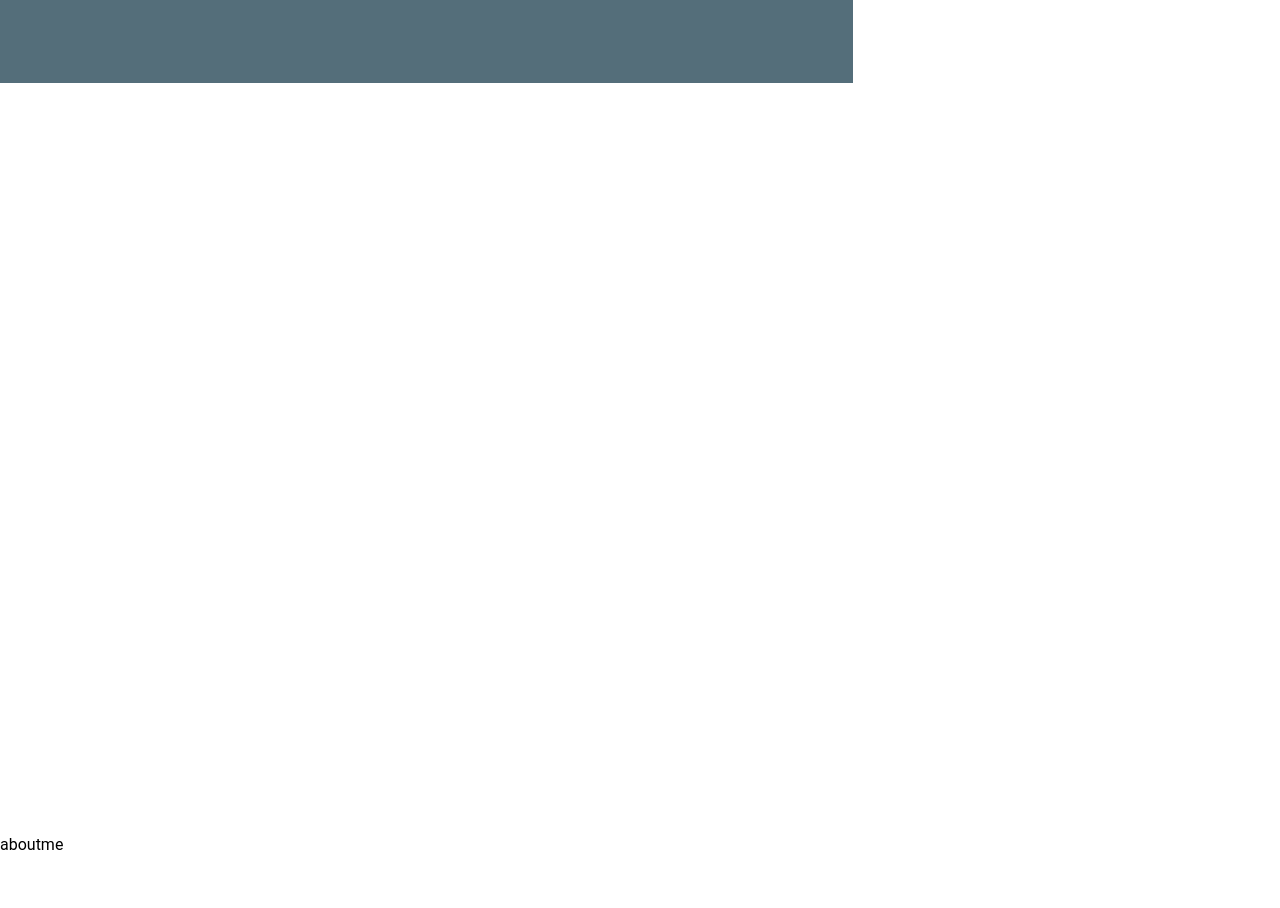
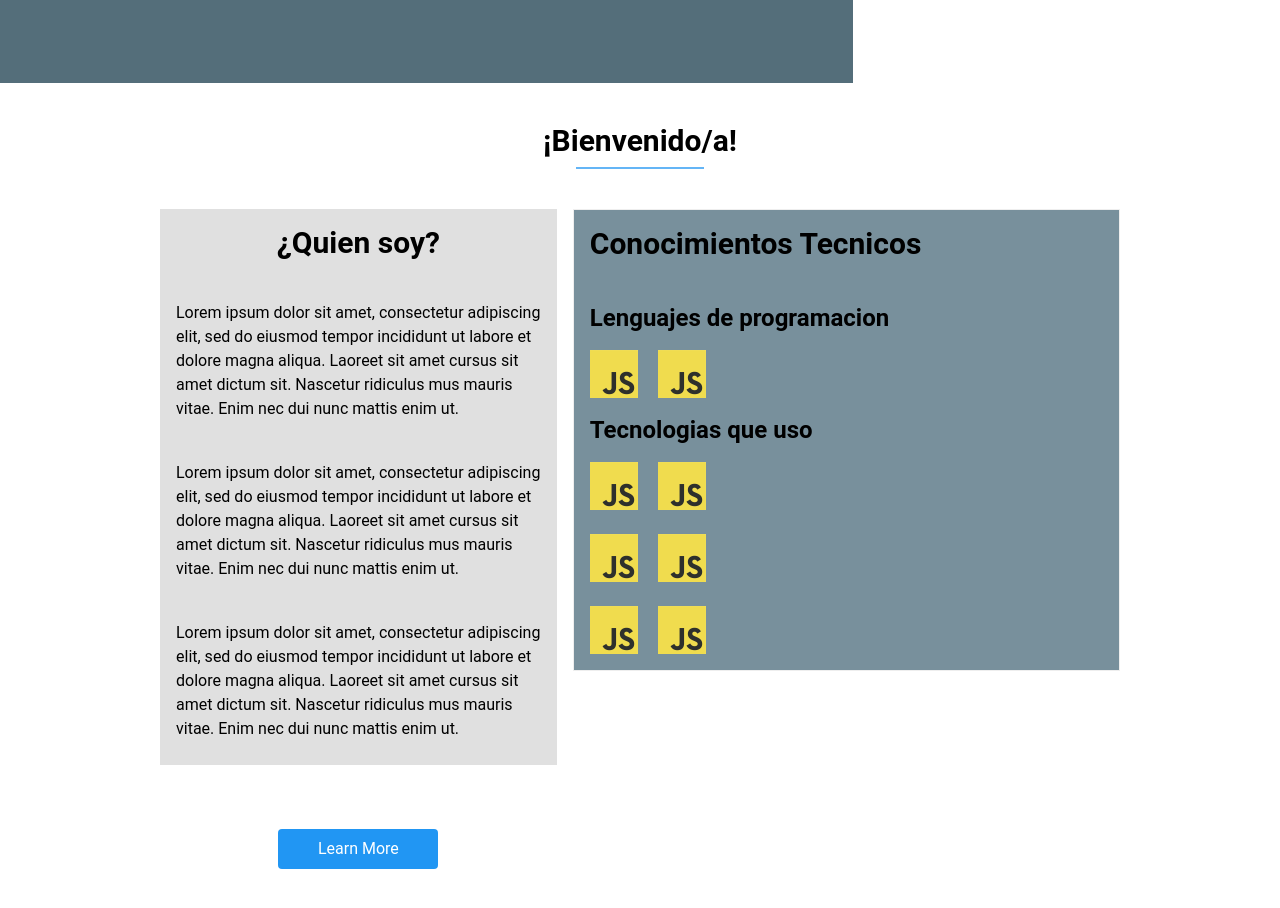
Before and after one commit to FabrizioVal/Portafolio, a React app in the folder Portafolio/: page / in a window 1280 px wide. Shown: the part 520-1428 px from the top of the page. Before the commit the page ends 1377 px from the top, so only its background shows below. Built offline with nearby package versions, Linux system fonts and the light colour scheme; the HTML template or start-up script is replaced by a standard one.

Commit message:
Empeze el esqueleto de la seccion de bienvenida 15 02 2024

```diff
--- a/Portafolio/src/components/aboutme.jsx
+++ b/Portafolio/src/components/aboutme.jsx
@@ -1,11 +1,70 @@
-import React from 'react'
+import React from 'react';
+import logo from '../assets/js_logo.png';
 
 const Aboutme = () => {
   return (
-    <div  className='mt-[750px]' >
-        aboutme
+    <div className='mt-10'>
+
+    <h1 className="mb-2 text-3xl font-bold text-center">¡Bienvenido/a!</h1>
+    <div style={{ maxWidth: '10%', marginLeft: 'auto', marginRight: 'auto' }}>
+     <hr className="mb-10 my-2 border-t-2 border-blue-300" />
     </div>
-  )
-}
 
-export default Aboutme
+    <div className=" flex flex-col items-center justify-center h-screen">
+
+
+      <div className="flex flex-col lg:flex-row items-center lg:items-start justify-center lg:justify-between h-full w-full lg:w-3/4 mx-auto">
+        <div className="pr-4 lg:w-1/2 mb-4 lg:mb-0">
+          <div className="paragraph-container bg-gray-300 p-4">
+            <h1 className='text-center text-3xl font-bold mb-10'>¿Quien soy?</h1>
+            <p className="text-base mb-2">
+              Lorem ipsum dolor sit amet, consectetur adipiscing elit, sed do eiusmod tempor incididunt ut labore et dolore magna aliqua. Laoreet sit amet cursus sit amet dictum sit. Nascetur ridiculus mus mauris vitae. Enim nec dui nunc mattis enim ut.
+            </p>
+          </div>
+          <div className="paragraph-container bg-gray-300 p-4">
+            <p className="text-base mb-2">
+              Lorem ipsum dolor sit amet, consectetur adipiscing elit, sed do eiusmod tempor incididunt ut labore et dolore magna aliqua. Laoreet sit amet cursus sit amet dictum sit. Nascetur ridiculus mus mauris vitae. Enim nec dui nunc mattis enim ut.
+            </p>
+          </div>
+          <div className="paragraph-container bg-gray-300 p-4">
+            <p className="text-base mb-2">
+              Lorem ipsum dolor sit amet, consectetur adipiscing elit, sed do eiusmod tempor incididunt ut labore et dolore magna aliqua. Laoreet sit amet cursus sit amet dictum sit. Nascetur ridiculus mus mauris vitae. Enim nec dui nunc mattis enim ut.
+            </p>
+          </div>
+          <div className="text-center">
+            <button className="mt-16 bg-blue-500 text-white px-4 py-2 w-40 rounded">
+              Learn More
+            </button>
+          </div>
+        </div>
+
+        <div className="lg:w-2/3 bg-blue-gray-400">
+          <div className=" border p-4">
+            <h2 className='text-left text-3xl font-bold mb-10'>Conocimientos Tecnicos</h2>
+            <h2 className="text-2xl font-bold mb-4">Lenguajes de programacion</h2>
+            <div className="flex align-left">
+              <img src={logo} alt="Image 1" className="w-12 h-12 mr-5" />
+              <img src={logo} alt="Image 2" className="w-12 h-12 mr-5" />
+            </div>
+            <h2 className="text-2xl font-bold mt-4 mb-4">Tecnologias que uso</h2>
+            <div className="flex align-left">
+              <img src={logo} alt="Image 3" className="w-12 h-12 mr-5" />
+              <img src={logo} alt="Image 4" className="w-12 h-12 mr-5" />
+            </div>
+            <div className="flex align-left mt-6">
+              <img src={logo} alt="Image 3" className="w-12 h-12 mr-5" />
+              <img src={logo} alt="Image 4" className="w-12 h-12 mr-5" />
+            </div>
+            <div className="flex align-left mt-6">
+              <img src={logo} alt="Image 3" className="w-12 h-12 mr-5" />
+              <img src={logo} alt="Image 4" className="w-12 h-12 mr-5" />
+            </div>
+          </div>
+        </div>
+        </div>
+      </div>
+    </div>
+  );
+};
+
+export default Aboutme;
```
Also changed, not shown: Portafolio/src/assets/js_logo.png (added).
